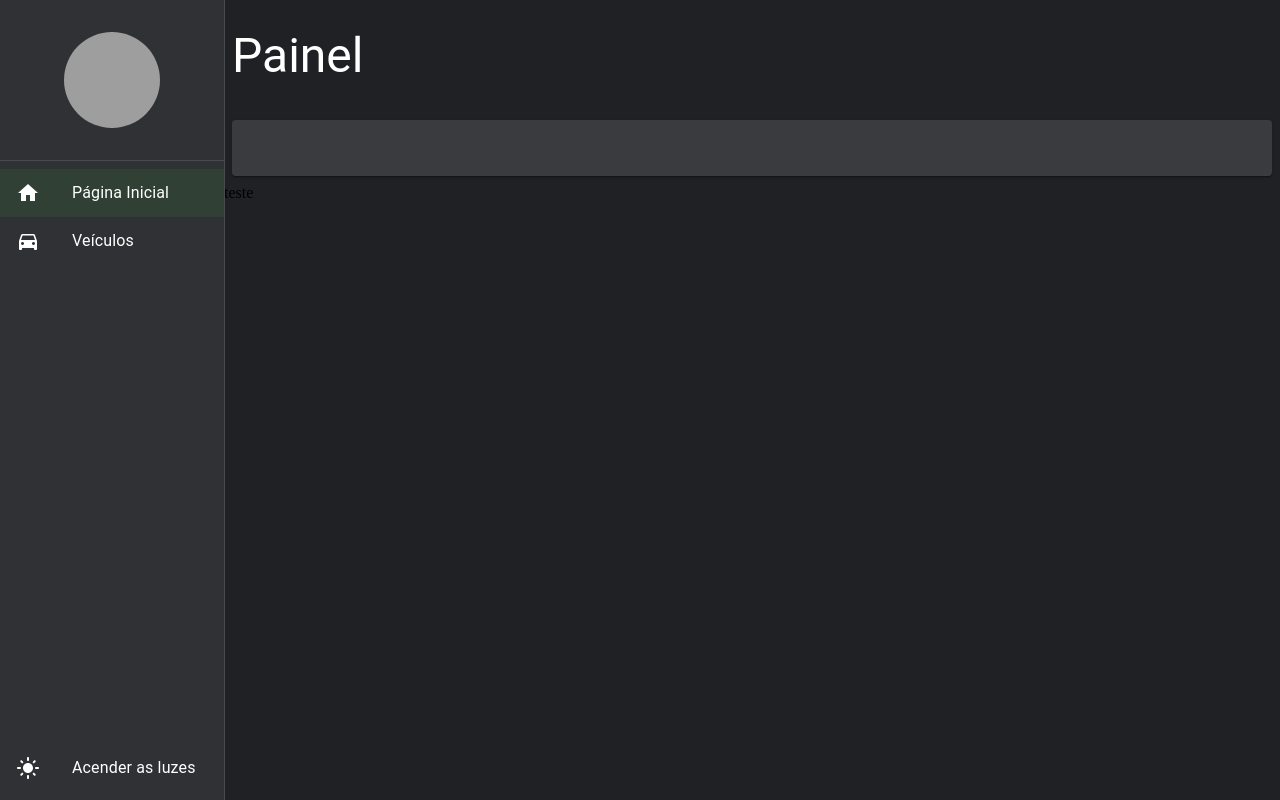
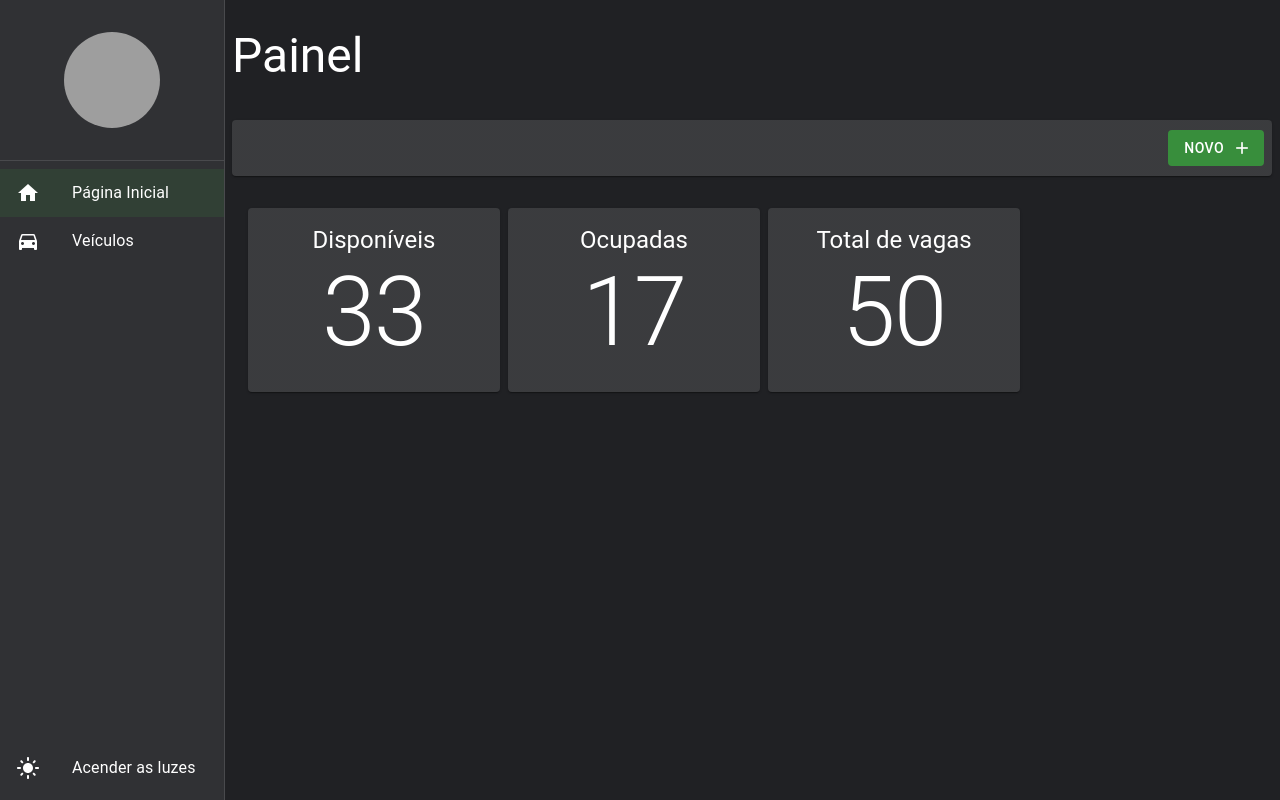
Before and after one commit to Pedro-Afonso/estacionamento-react, a React (Create React App) app: page /pagina-inicial in a window 1280 px wide. Built offline with nearby package versions, Linux system fonts and the light colour scheme; data requests are answered from the project's data file; grey boxes are pictures that could not be loaded.

Commit message:
feature: Configuração da página inicial

```diff
--- a/mock/database.json
+++ b/mock/database.json
@@ -47,6 +47,60 @@
       "placa": "ABC123123",
       "entrada": "08/07/2022 15:00:01",
       "id": 27
+    },
+    {
+      "usuario": "José",
+      "placa": "ABC123123",
+      "entrada": "08/07/2022 16:30:28",
+      "id": 28
+    },
+    {
+      "usuario": "José",
+      "placa": "ABC12349",
+      "entrada": "03/07/2022 11:33:33",
+      "id": 29
+    },
+    {
+      "usuario": "Ricardo",
+      "placa": "ABC123123",
+      "entrada": "03/07/2022 11:33:46",
+      "id": 31
+    },
+    {
+      "usuario": "Gerivaldo",
+      "placa": "ABC123123",
+      "entrada": "03/07/2022 11:34:48",
+      "id": 33
+    },
+    {
+      "usuario": "Mario",
+      "placa": "ABC123123",
+      "entrada": "03/07/2022 11:35:10",
+      "id": 34
+    },
+    {
+      "usuario": "Pedro",
+      "placa": "ABC123123",
+      "entrada": "03/07/2022 11:35:32",
+      "id": 35
+    },
+    {
+      "usuario": "Cleiton",
+      "placa": "ABC123123",
+      "entrada": "03/07/2022 11:35:39",
+      "id": 36
+    },
+    {
+      "usuario": "Maria",
+      "placa": "ABC123123",
+      "entrada": "08/07/2022 15:00:01",
+      "id": 37
+    },
+    {
+      "usuario": "José",
+      "placa": "ABC123123",
+      "entrada": "08/07/2022 16:30:28",
+      "id": 38
     }
   ]
 }
--- a/src/pages/dashboard/Dashboard.tsx
+++ b/src/pages/dashboard/Dashboard.tsx
@@ -1,10 +1,112 @@
+import { Card, CardContent, Grid, Typography } from "@mui/material";
+import { Box } from "@mui/system";
+import { useEffect, useState } from "react";
+import { useNavigate } from "react-router-dom";
 import { FerramentasDeDetalhe } from "../../shared/components";
+import { Environment } from "../../shared/environment";
 import { LayoutBaseDaPagina } from "../../shared/layout";
+import { VeiculosService } from "../../shared/services/api/veiculos/VeiculosService";
 
 export const Dashboard = () => {
+  const navigate = useNavigate();
+
+  const [isLoadingVeiculos, setIsLoadingVeiculos] = useState(true);
+  const [vagasOcupadas, setVagasOcupadas] = useState(0);
+
+  useEffect(() => {
+    setIsLoadingVeiculos(true);
+
+    VeiculosService.getAll().then((res) => {
+      setIsLoadingVeiculos(false);
+
+      if (res instanceof Error) {
+        alert(res.message);
+      } else {
+        setVagasOcupadas(res.totalCount);
+      }
+    });
+  }, []);
+
   return (
-    <LayoutBaseDaPagina titulo="Painel" barraDeFerramentas={<FerramentasDeDetalhe />}>
-      teste
+    <LayoutBaseDaPagina
+      titulo="Painel"
+      barraDeFerramentas={
+        <FerramentasDeDetalhe
+          mostrarBotaoNovo
+          aoClicarEmNovo={() => navigate("/veiculos/detalhe/novo")}
+        />
+      }
+    >
+      <Box width="100%" display="flex">
+        <Grid container margin={3} gap={1}>
+          <Grid item xs={12} sm={12} md={3} lg={3} xl={2}>
+            <Card>
+              <CardContent>
+                <Typography variant="h5" align="center">
+                  Disponíveis
+                </Typography>
+                <Box>
+                  {!isLoadingVeiculos && (
+                    <Typography
+                      variant="h1"
+                      align="center"
+                      whiteSpace="nowrap"
+                      overflow="hidden"
+                      textOverflow="ellipsis"
+                    >
+                      {Environment.TOTAL_DE_VAGAS - vagasOcupadas}
+                    </Typography>
+                  )}
+                </Box>
+              </CardContent>
+            </Card>
+          </Grid>
+          <Grid item xs={12} sm={12} md={3} lg={3} xl={2}>
+            <Card>
+              <CardContent>
+                <Typography
+                  variant="h5"
+                  align="center"
+                  whiteSpace="nowrap"
+                  overflow="hidden"
+                  textOverflow="ellipsis"
+                >
+                  Ocupadas
+                </Typography>
+                <Box>
+                  {!isLoadingVeiculos && (
+                    <Typography variant="h1" align="center">
+                      {vagasOcupadas}
+                    </Typography>
+                  )}
+                </Box>
+              </CardContent>
+            </Card>
+          </Grid>
+          <Grid item xs={12} sm={12} md={3} lg={3} xl={2}>
+            <Card>
+              <CardContent>
+                <Typography
+                  variant="h5"
+                  align="center"
+                  whiteSpace="nowrap"
+                  overflow="hidden"
+                  textOverflow="ellipsis"
+                >
+                  Total de vagas
+                </Typography>
+                <Box>
+                  {!isLoadingVeiculos && (
+                    <Typography variant="h1" align="center">
+                      {Environment.TOTAL_DE_VAGAS}
+                    </Typography>
+                  )}
+                </Box>
+              </CardContent>
+            </Card>
+          </Grid>
+        </Grid>
+      </Box>
     </LayoutBaseDaPagina>
   );
 };
--- a/src/shared/environment/index.ts
+++ b/src/shared/environment/index.ts
@@ -11,4 +11,6 @@ export const Environment = {
    * Texto exibido quando nenhum registro é encontrado em uma listagem
    */
   LISTAGEM_VAZIA: "Nenhum registro encontrado.",
+
+  TOTAL_DE_VAGAS: 50,
 };
```
